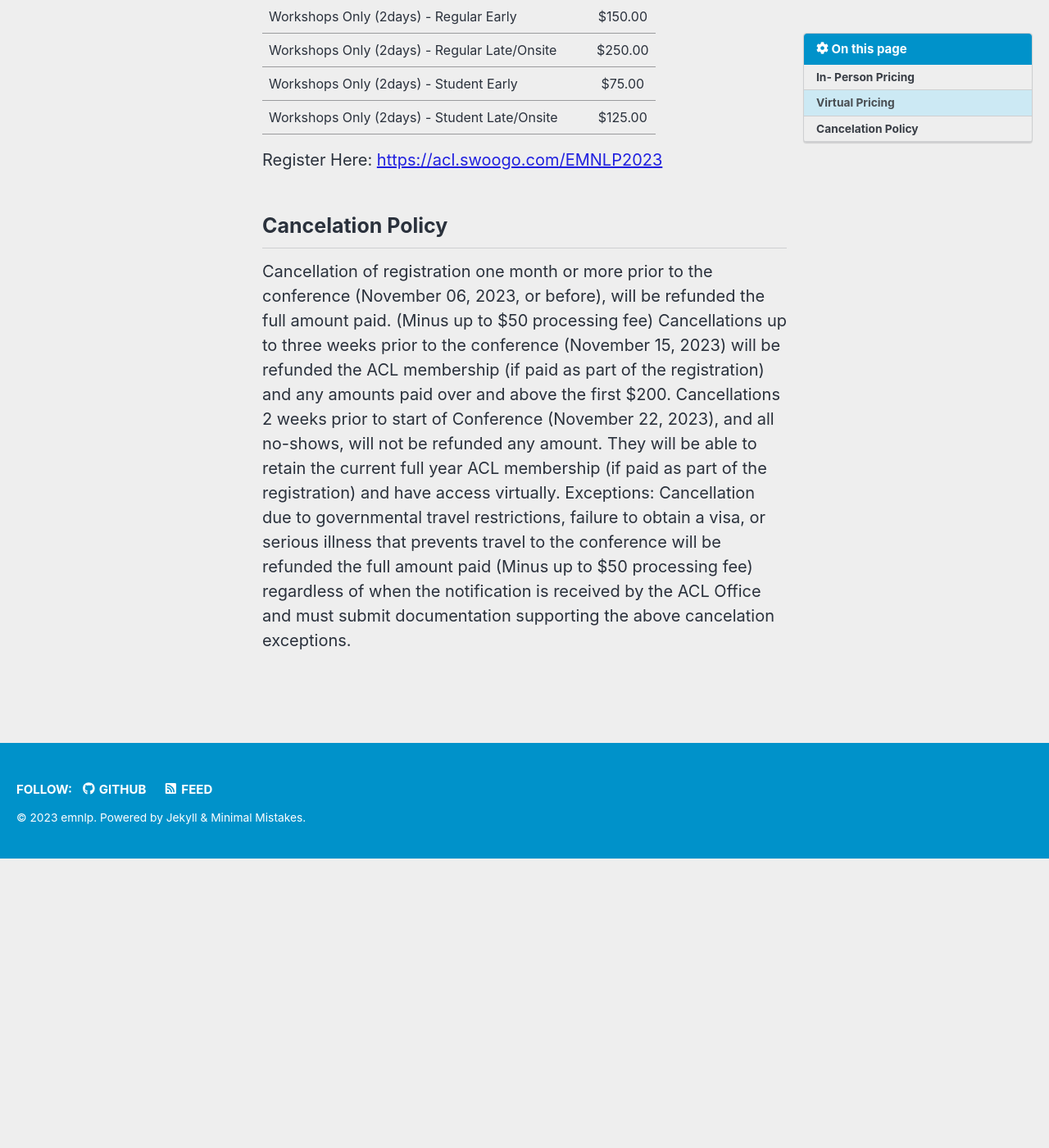
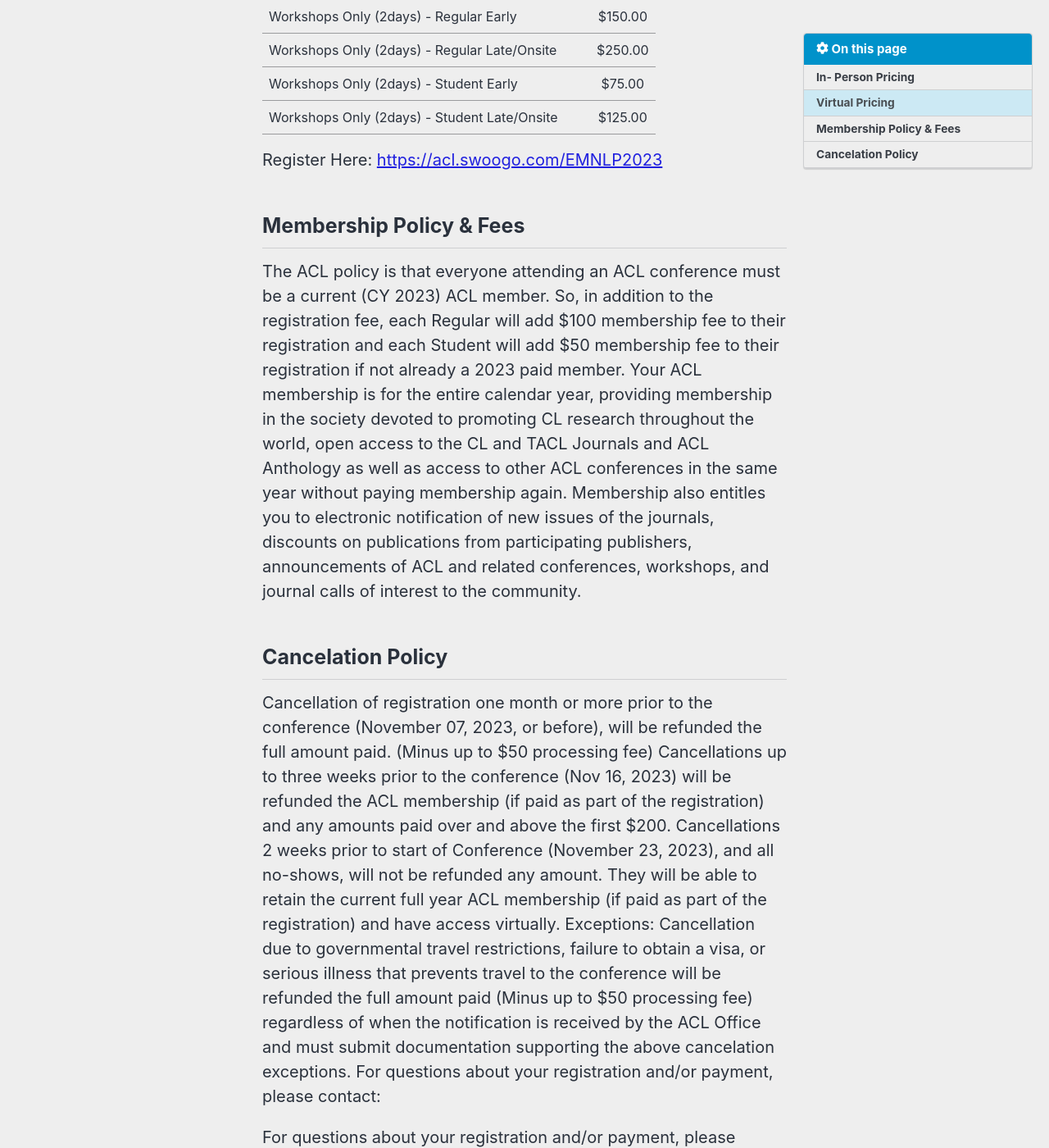
Before and after one commit to acl-org/emnlp-2023, a Jekyll site: the page built from _pages/registration.md, in a window 1280 px wide and 1400 px high, scrolled down 4898 px. Shown: the whole window at 82% size. Built offline with Jekyll 4.4.1, drawn with Linux system fonts in a browser that asks for light colours; cached includes are drawn as plain includes; nearby versions of some CDN libraries; before the commit the page ends 5945 px from its top, so only the background shows below that; some of the changed text lies outside the part shown.

Commit message:
Update registration.md

```diff
--- a/_pages/registration.md
+++ b/_pages/registration.md
@@ -132,7 +132,32 @@
 
 Register Here: [https://acl.swoogo.com/EMNLP2023](https://acl.swoogo.com/EMNLP2023)
 
+
+
+
+## Membership Policy & Fees
+The ACL policy is that everyone attending an ACL conference must be a current (CY 2023) ACL member. So, in addition to the registration fee, each Regular will add $100 membership fee to their registration and each Student will add $50 membership fee to their registration if not already a 2023 paid member. Your ACL membership is for the entire calendar year, providing membership in the society devoted to promoting CL research throughout the world, open access to the CL and TACL Journals and ACL Anthology as well as access to other ACL conferences in the same year without paying membership again. Membership also entitles you to electronic notification of new issues of the journals, discounts on publications from participating publishers, announcements of ACL and related conferences, workshops, and journal calls of interest to the community.
+
+
+
+
+
+
 ## Cancelation Policy
-Cancellation of registration one month or more prior to the conference (November 06, 2023, or before), will be refunded the full amount paid. (Minus up to $50 processing fee)
-Cancellations up to three weeks prior to the conference (November 15, 2023) will be refunded the ACL membership (if paid as part of the registration) and any amounts paid over and above the first $200. Cancellations 2 weeks prior to start of Conference (November 22, 2023), and all no-shows, will not be refunded any amount. They will be able to retain the current full year ACL membership (if paid as part of the registration) and have access virtually.
+Cancellation of registration one month or more prior to the conference (November 07, 2023, or before), will be refunded the full amount paid. (Minus up to $50 processing fee)
+Cancellations up to three weeks prior to the conference (Nov 16, 2023) will be refunded the ACL membership (if paid as part of the registration) and any amounts paid over and above the first $200. Cancellations 2 weeks prior to start of Conference (November 23, 2023), and all no-shows, will not be refunded any amount. They will be able to retain the current full year ACL membership (if paid as part of the registration) and have access virtually.
 Exceptions: Cancellation due to governmental travel restrictions, failure to obtain a visa, or serious illness that prevents travel to the conference will be refunded the full amount paid (Minus up to $50 processing fee) regardless of when the notification is received by the ACL Office and must submit documentation supporting the above cancelation exceptions.
+For questions about your registration and/or payment, please contact:
+
+
+For questions about your registration and/or payment, please contact:
+
+* YesEvents
+* Email: [EMNLPinfo@yesevents.com](EMNLPinfo@yesevents.com)
+* Toll Free: 800-937-8728
+
+For questions about online virtual access please contact:
+
+
+* Underline
+* Email: [emnlp2023@underline.io](emnlp2023@underline.io)
```
